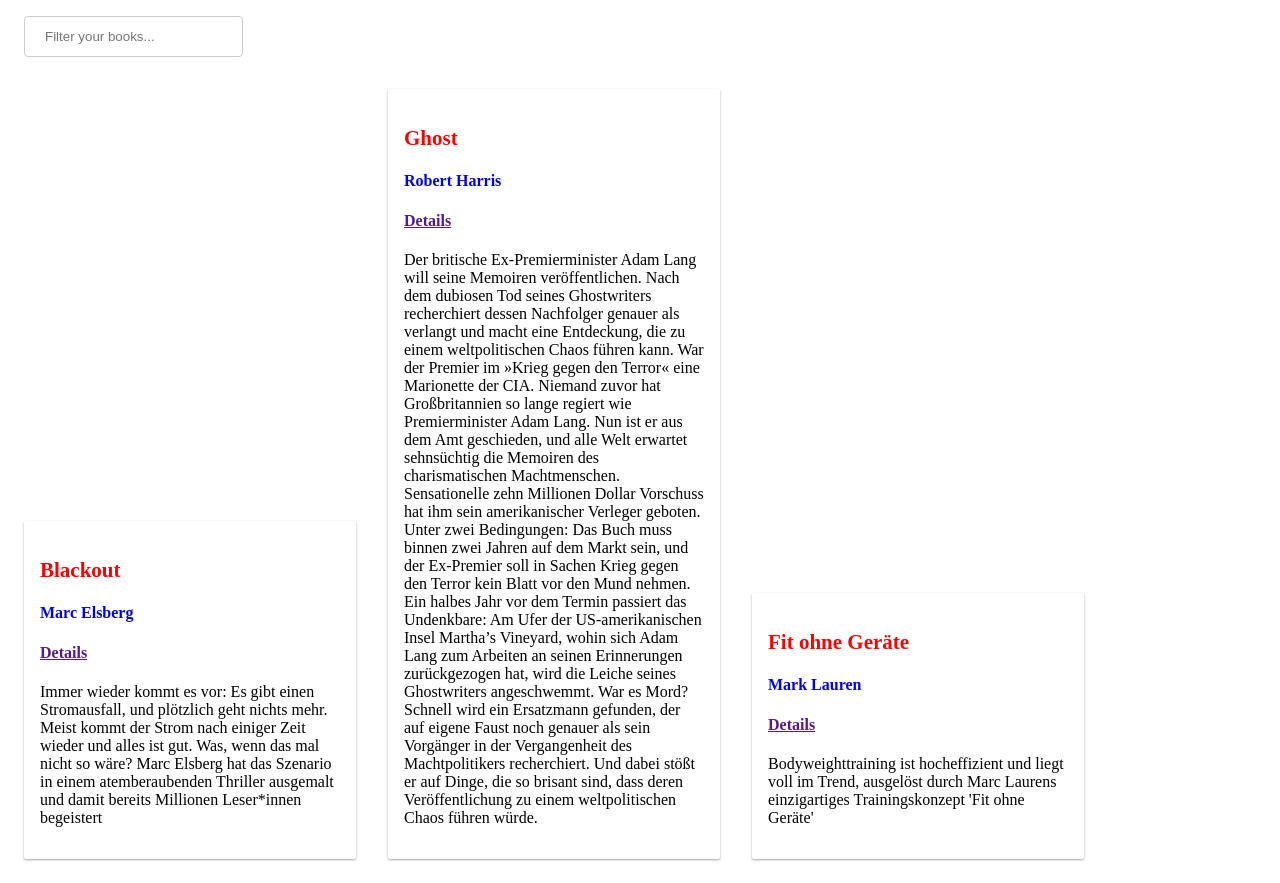
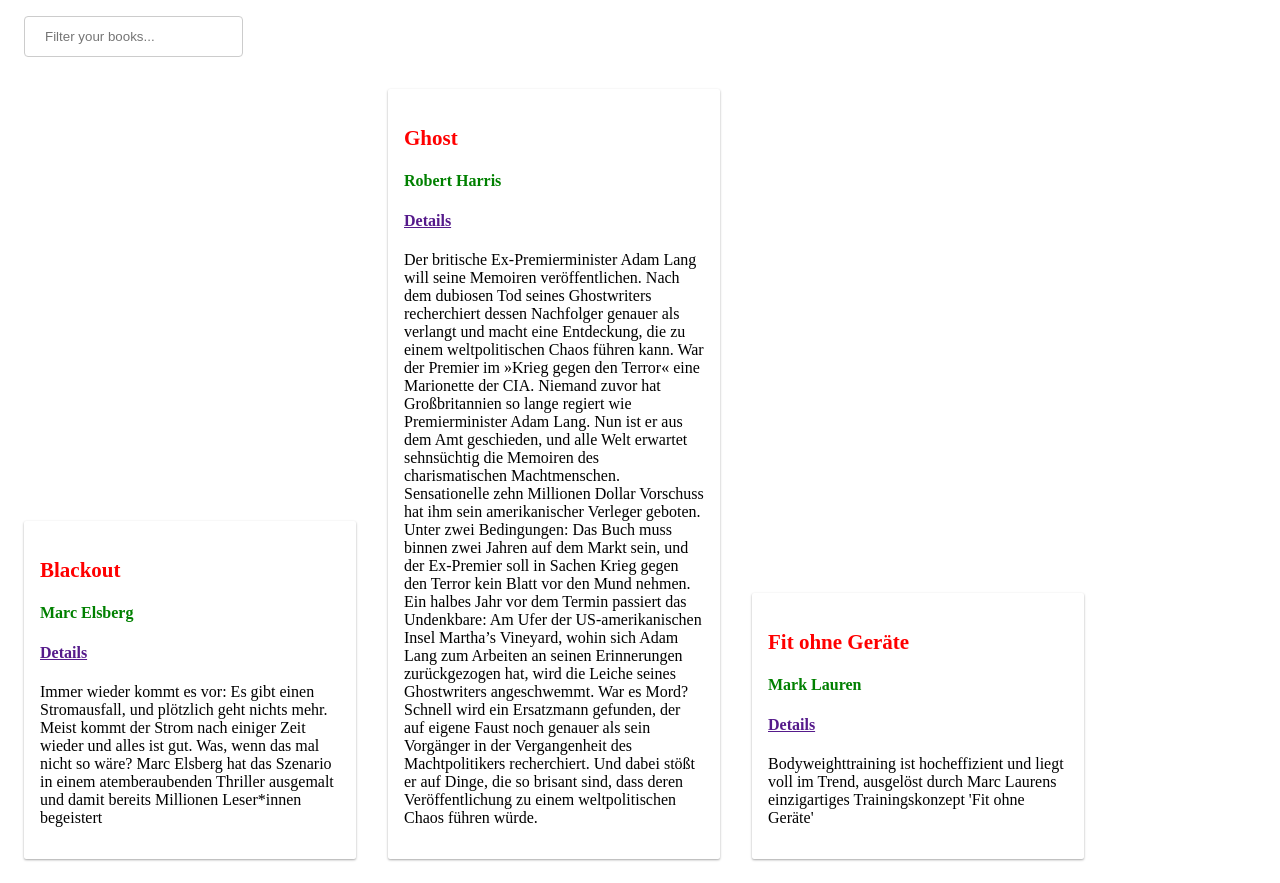
Before and after one commit to reators/bookmonkey-client, an Angular app: page / in a window 1280 px wide. Built offline with nearby package versions, Linux system fonts and the light colour scheme.

Commit message:
Add custom styling for HTML element

```diff
--- a/src/app/book/book-card/book-card.component.html
+++ b/src/app/book/book-card/book-card.component.html
@@ -1,5 +1,5 @@
 <h3>{{content.title}}</h3>
-<h4>{{content.author}}</h4>
+<h4 [style]=customStyle>{{content.author}}</h4>
 <h4>
     <a (click)="handleDetailClick($event)" href="">Details</a>
 </h4>
--- a/src/app/book/book-card/book-card.component.ts
+++ b/src/app/book/book-card/book-card.component.ts
@@ -16,4 +16,9 @@
     console.log(`Clicked details for ${this.content.title}`);
     this.detailClick.emit(this.content);
   }
+
+  customStyle = {
+    color: 'green',
+    fontWeight: 600
+  };
 }
```
